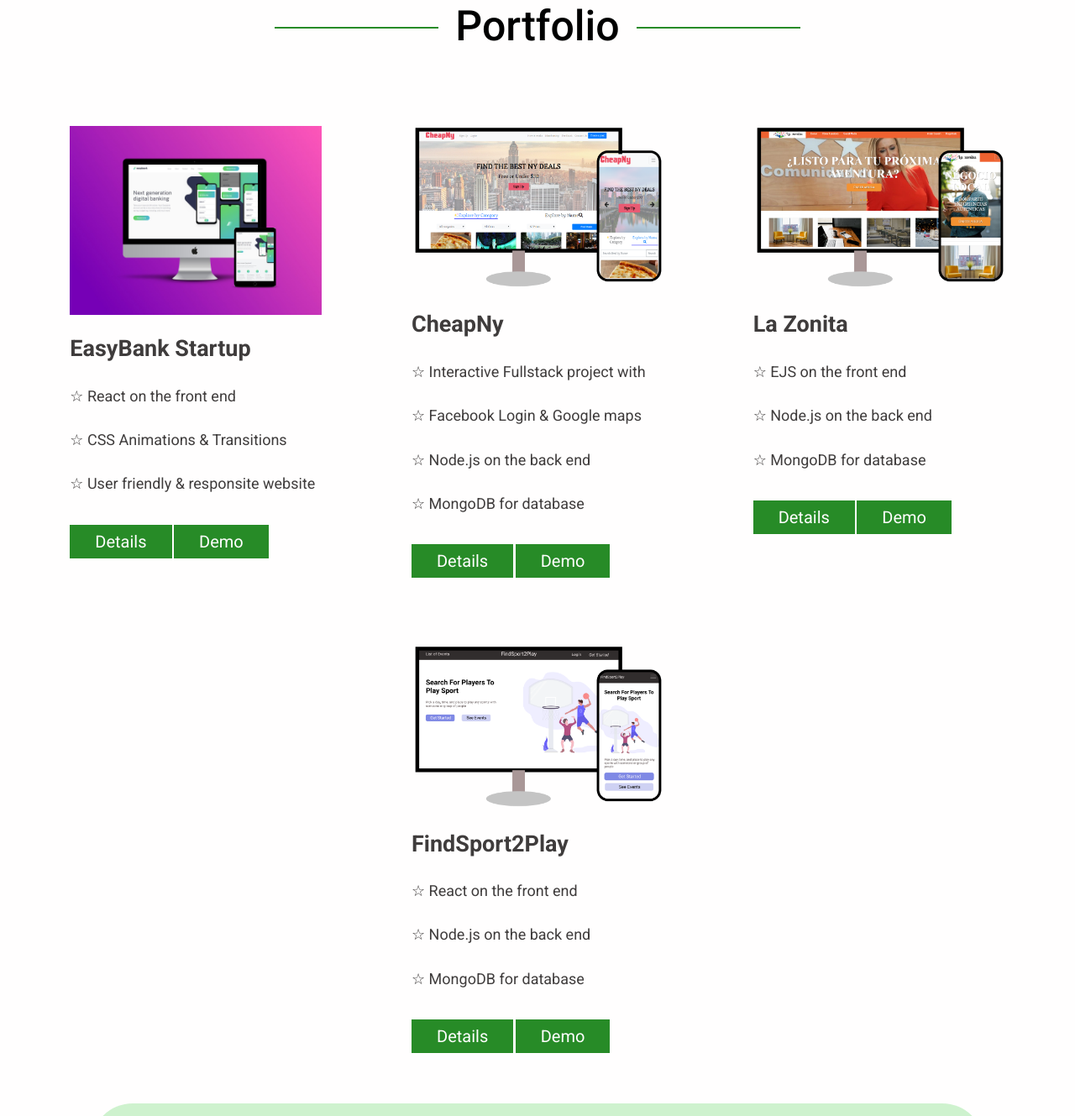
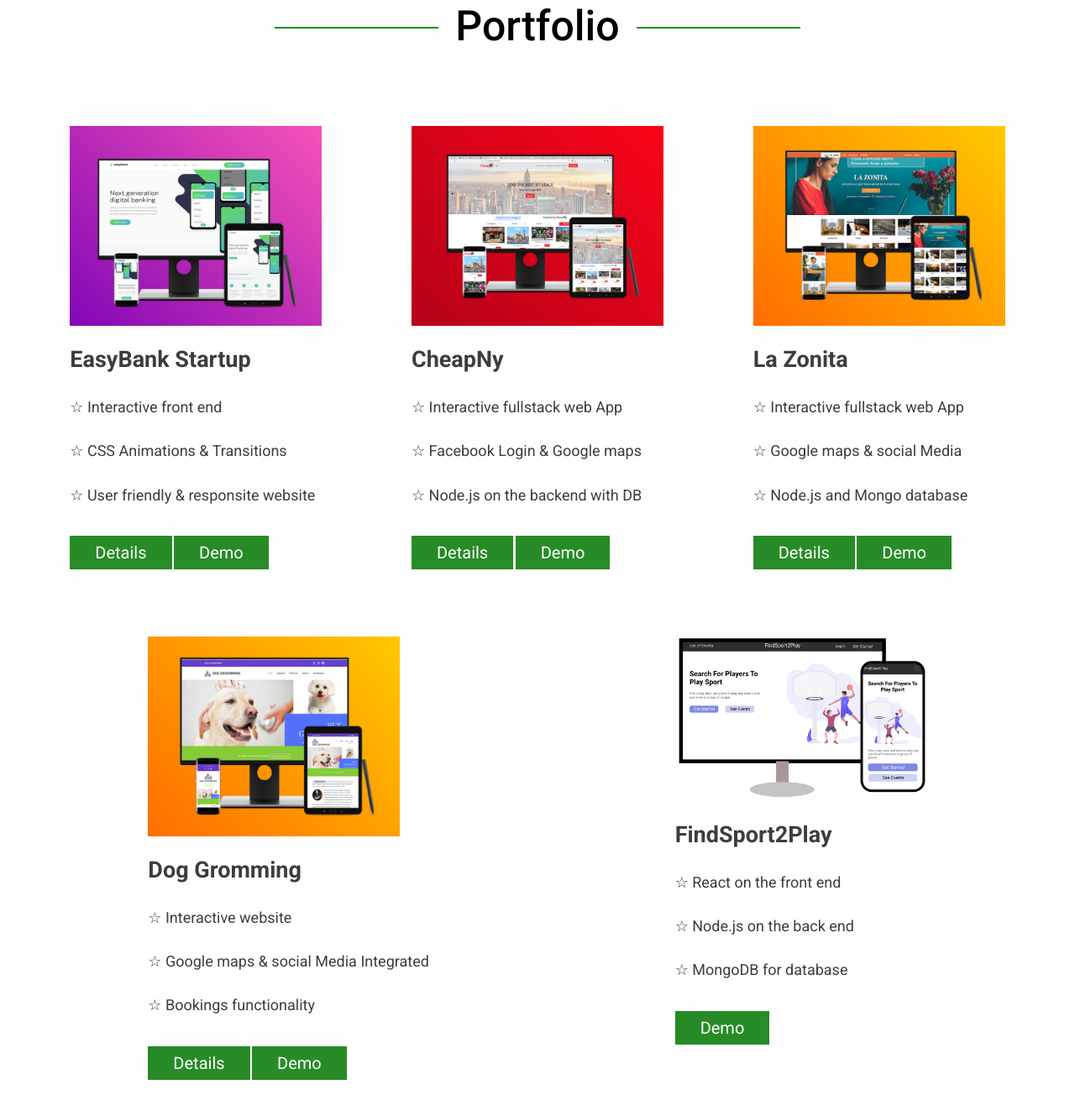
Before and after one commit to electrone901/web-amigos, a website: page deploy/index.html in a window 1280 px wide. Shown: the part 5100-6429 px from the top of the page at 84% size. Drawn offline with nearby package versions, Linux system fonts and the light colour scheme; a web font is replaced by a local one.

Commit message:
Added: photos for dogGromming

```diff
--- a/deploy/index.html
+++ b/deploy/index.html
@@ -552,9 +552,9 @@
 
                 <div class="portfolio__card">
                     <figure>
-                        <img src="img/easybankwebsite.jpeg" alt="Project #1" />
+                        <img src="img/easyBank/easyB.png" alt="Project #1" />
                         <figcaption>EasyBank Startup</figcaption>
-                        <p>&#9734; React on the front end</p>
+                        <p>&#9734; Interactive front end</p>
                         <p>&#9734; CSS Animations & Transitions</p>
                         <p>&#9734; User friendly & responsite website</p>
                         <a href="https://raw.githubusercontent.com/electrone901/web-amigos/main/deploy/img/easyBank/easyBankComplete.jpg" class="site__button" target="_blank">
@@ -571,13 +571,12 @@
 
                 <div class="portfolio__card">
                     <figure>
-                        <img src="img/project-1.png" alt="Project #1" />
+                        <img src="img/cheapny/cheapNy2.png" alt="Project #1" />
                         <figcaption>CheapNy</figcaption>
-                        <p>&#9734; Interactive Fullstack project with </p>
+                        <p>&#9734; Interactive fullstack web App </p>
                         <p>&#9734; Facebook Login & Google maps</p>
-                        <p>&#9734; Node.js on the back end</p>
-                        <p>&#9734; MongoDB for database</p>
-                        <a href="https://raw.githubusercontent.com/electrone901/web-amigos/main/deploy/img/easyBank/easyBankComplete.jpg" class="site__button" target="_blank">
+                        <p>&#9734; Node.js on the backend with DB</p>
+                        <a href="https://raw.githubusercontent.com/electrone901/web-amigos/main/deploy/img/cheapny/cheapnyComplete.jpg" class="site__button" target="_blank">
                             Details
                             </a>
                         <a href="https://realcheapny.netlify.app/" class="site__button" target="_blank">
@@ -588,12 +587,28 @@
 
                 <div class="portfolio__card">
                     <figure>
-                        <img src="img/project-2.png" alt="Project #2" />
+                        <img src="img/lazonitaComplete/lazonita.png" alt="Project #2" />
                         <figcaption>La Zonita</figcaption>
-                        <p>&#9734; EJS on the front end</p>
-                        <p>&#9734; Node.js on the back end</p>
-                        <p>&#9734; MongoDB for database</p>
-                        <a href="https://raw.githubusercontent.com/electrone901/web-amigos/main/deploy/img/easyBank/easyBankComplete.jpg" class="site__button" target="_blank">
+                        <p>&#9734; Interactive fullstack web App</p>
+                        <p>&#9734; Google maps & social Media</p>
+                        <p>&#9734; Node.js and Mongo database</p>
+                        <a href="https://raw.githubusercontent.com/electrone901/web-amigos/main/deploy/img/lazonitaComplete/lazonitaComplete.jpg" class="site__button" target="_blank">
+                            Details
+                            </a>
+                        <a href="https://lazonita.herokuapp.com/" class="site__button" target="_blank">
+                  Demo
+                </a>
+                    </figure>
+                </div>
+
+                <div class="portfolio__card">
+                    <figure>
+                        <img src="img/dogGromming/doggromming.png" alt="Project #2" />
+                        <figcaption>Dog Gromming</figcaption>
+                        <p>&#9734; Interactive website</p>
+                        <p>&#9734; Google maps & social Media Integrated</p>
+                        <p>&#9734; Bookings functionality</p>
+                        <a href="https://raw.githubusercontent.com/electrone901/web-amigos/main/deploy/img/lazonitaComplete/lazonitaComplete.jpg" class="site__button" target="_blank">
                             Details
                             </a>
                         <a href="https://lazonita.herokuapp.com/" class="site__button" target="_blank">
@@ -609,9 +624,6 @@
                         <p>&#9734; React on the front end</p>
                         <p>&#9734; Node.js on the back end</p>
                         <p>&#9734; MongoDB for database</p>
-                        <a href="https://raw.githubusercontent.com/electrone901/web-amigos/main/deploy/img/easyBank/easyBankComplete.jpg" class="site__button" target="_blank">
-                            Details
-                            </a>
                         <a href="https://findsport2play.herokuapp.com/" class="site__button" target="_blank">
                   Demo
                 </a>
```
Also changed, not shown: deploy/img/cheapny/cheapNy2.png (added), deploy/img/cheapny/cheapny.png (added), deploy/img/dogGromming/dogGromming.jpg (added), deploy/img/dogGromming/doggromming.png (added), deploy/img/easyBank/easyB.png (added), deploy/img/lazonitaComplete/lazonita.png (added).
